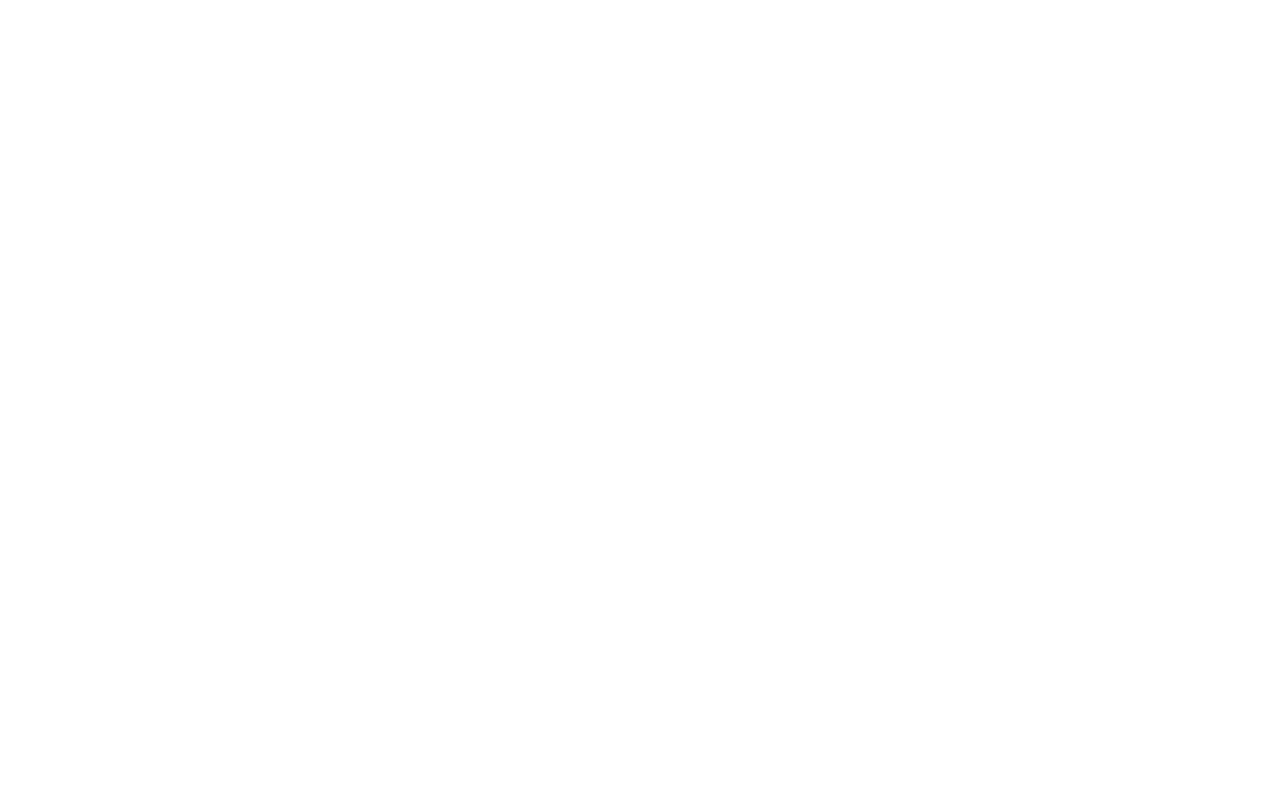
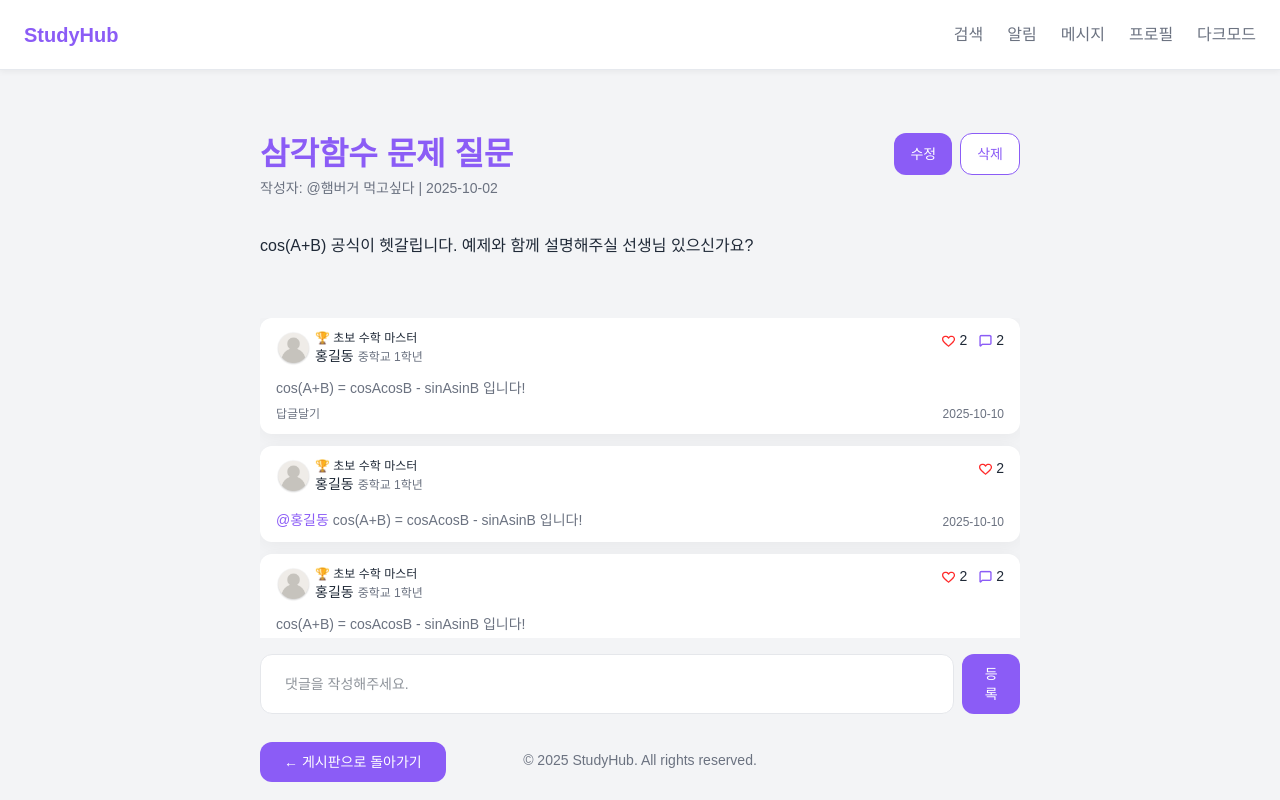
Before and after one commit to prgrms-fe-devcourse/FE7-PROJECT2-TEAM-5, a React (Vite) app: page /post/1 in a window 1280 px wide. Before the commit this address had no page. Built offline with nearby package versions, Linux system fonts and the light colour scheme.

Commit message:
💄 게시글 세부 페이지 구현

```diff
--- a/src/App.tsx
+++ b/src/App.tsx
@@ -9,6 +9,7 @@ import DmPage from "./pages/dm/DmPage";
 import ProfilePage from "./pages/profile/ProfilePage";
 import PostListPage from "./pages/post/PostListPage";
 import PostSearchPage from "./pages/post/PostSearchPage";
+import PostDetailPage from "./pages/post/PostDetailPage";
 
 export default function App() {
 	return (
@@ -20,6 +21,7 @@ export default function App() {
 					<Route path="profile/:id" element={<ProfilePage />} />
 					<Route path="msg/:id" element={<DmPage />} />
 					<Route path="search" element={<PostSearchPage />} />
+					<Route path="post/:id" element={<PostDetailPage />} />
 				</Route>
 				<Route element={<AuthLayout />}>
 					<Route index path="login" element={<LoginPage />} />
--- a/src/css/index.css
+++ b/src/css/index.css
@@ -1,6 +1,10 @@
 @import "./tailwind.css";
 
 body {
-    font-family: 'Noto Sans KR', sans-serif;
-    color: #1F2937;
+	font-family: "Noto Sans KR", sans-serif;
+	color: #1f2937;
 }
+pre {
+	font-family: "Noto Sans KR", sans-serif;
+	color: #1f2937;
+}
--- a/src/pages/post/PostDetailPage.tsx
+++ b/src/pages/post/PostDetailPage.tsx
@@ -1,8 +1,315 @@
 // 게시글 세부 페이지
 export default function PostDetailPage() {
-  return (
-    <>
-      <h1>PostDetailPage Component</h1>
-    </>
-  );
+	return (
+		<>
+			<div className="w-250 px-30 py-5">
+				<div className="flex justify-between items-center">
+					{/* 글 제목 */}
+					<h1 className="font-bold text-[32px] text-[#8B5CF6]">
+						삼각함수 문제 질문
+					</h1>
+					{/* 작성자만 보이는 수정, 삭제 버튼 */}
+					<div className="flex gap-2">
+						<button
+							type="button"
+							className="px-4 py-2.5 text-sm text-white rounded-xl bg-[#8B5CF6] cursor-pointer"
+						>
+							수정
+						</button>
+						<button
+							type="button"
+							className="px-4 py-2.5 text-sm text-[#8B5CF6] rounded-xl bg-white border-1 border-[#8B5CF6] cursor-pointer"
+						>
+							삭제
+						</button>
+					</div>
+				</div>
+				{/* 작성자, 작성일 */}
+				<p className="text-sm text-[#6B7280]">
+					작성자: @햄버거 먹고싶다 | 2025-10-02
+				</p>
+				{/* 본문 */}
+				<div className="pt-9 pb-15">
+					<pre>
+						cos(A+B) 공식이 헷갈립니다. 예제와 함께 설명해주실
+						선생님 있으신가요?
+					</pre>
+				</div>
+				{/* 댓글 영역 */}
+
+				<div className="flex flex-col gap-y-3 h-80 overflow-y-auto">
+					{/* 댓글 1 */}
+					<div className="flex flex-col gap-y-3">
+						{/* 원 댓글 1 */}
+						<div className="w-full px-4 py-3 rounded-xl bg-white shadow-[0_4px_20px_rgba(0,0,0,0.05)]">
+							{/* 글 제목과 좋아요, 댓글 수 */}
+							<div className="flex justify-between items-start mb-1">
+								<div className="flex gap-1 items-center">
+									<div className="w-[35px] h-[35px]">
+										<img
+											src="/src/assets/image.png"
+											alt="userImg"
+										/>
+									</div>
+									<div>
+										<p className="text-xs font-medium">
+											🏆 초보 수학 마스터
+										</p>
+										<p className="text-sm">
+											홍길동
+											<span className="text-xs text-[#6B7280] ml-1">
+												중학교 1학년
+											</span>
+										</p>
+									</div>
+								</div>
+
+								{/* 좋아요, 댓글 수 */}
+								<div className="flex gap-3">
+									{/* 좋아요 개수 표시*/}
+									<div className="flex gap-1 items-center">
+										<img
+											className="object-none"
+											src="/src/assets/Heart.png"
+											alt="Heart"
+										/>
+										<p className="text-[14px]">2</p>
+									</div>
+									{/* 댓글 개수 표시 */}
+									<div className="flex gap-1 items-center">
+										<img
+											className="object-none"
+											src="/src/assets/SpeechBubble.png"
+											alt="SpeechBubble"
+										/>
+										<p className="text-[14px]">2</p>
+									</div>
+								</div>
+							</div>
+							{/* 댓글 내용 */}
+							<p className="mt-3 mb-2 text-sm font-Regular text-[#6B7280]">
+								cos(A+B) = cosAcosB - sinAsinB 입니다!
+							</p>
+							{/* 답글 버튼, 작성일 */}
+							<div className="flex justify-between">
+								<button
+									type="button"
+									className="text-xs text-[#6B7280] cursor-pointer"
+								>
+									답글달기
+								</button>
+								<p className="text-xs text-[#6B7280]">
+									2025-10-10
+								</p>
+							</div>
+						</div>
+						{/* 대댓글은 아래로 추가 */}
+						<div className="w-full px-4 py-3 rounded-xl bg-white shadow-[0_4px_20px_rgba(0,0,0,0.05)]">
+							{/* 글 제목과 좋아요, 댓글 수 */}
+							<div className="flex justify-between items-start mb-1">
+								<div className="flex gap-1 items-center">
+									<div className="w-[35px] h-[35px]">
+										<img
+											src="/src/assets/image.png"
+											alt="userImg"
+										/>
+									</div>
+									<div>
+										<p className="text-xs font-medium">
+											🏆 초보 수학 마스터
+										</p>
+										<p className="text-sm">
+											홍길동
+											<span className="text-xs text-[#6B7280] ml-1">
+												중학교 1학년
+											</span>
+										</p>
+									</div>
+								</div>
+
+								{/* 좋아요, 댓글 수 */}
+								<div className="flex gap-3">
+									{/* 좋아요 개수 표시*/}
+									<div className="flex gap-1 items-center">
+										<img
+											className="object-none"
+											src="/src/assets/Heart.png"
+											alt="Heart"
+										/>
+										<p className="text-[14px]">2</p>
+									</div>
+									{/* 대댓글이므로 댓글 개수 표시 X
+									<div className="flex gap-1 items-center">
+										<img
+											className="object-none"
+											src="/src/assets/SpeechBubble.png"
+											alt="SpeechBubble"
+										/>
+										<p className="text-[14px]">2</p>
+									</div> */}
+								</div>
+							</div>
+							{/* 댓글 내용, 작성일 */}
+							<div className="flex justify-between items-end">
+								<p className="mt-3 text-sm font-Regular text-[#6B7280]">
+									<span className="mr-1 text-[#8B5CF6] ">
+										@홍길동
+									</span>
+									cos(A+B) = cosAcosB - sinAsinB 입니다!
+								</p>
+								<p className="text-xs text-[#6B7280]">
+									2025-10-10
+								</p>
+							</div>
+						</div>
+					</div>
+					{/* 댓글 1 */}
+					<div className="flex flex-col gap-y-3">
+						{/* 원 댓글 1 */}
+						<div className="w-full px-4 py-3 rounded-xl bg-white shadow-[0_4px_20px_rgba(0,0,0,0.05)]">
+							{/* 글 제목과 좋아요, 댓글 수 */}
+							<div className="flex justify-between items-start mb-1">
+								<div className="flex gap-1 items-center">
+									<div className="w-[35px] h-[35px]">
+										<img
+											src="/src/assets/image.png"
+											alt="userImg"
+										/>
+									</div>
+									<div>
+										<p className="text-xs font-medium">
+											🏆 초보 수학 마스터
+										</p>
+										<p className="text-sm">
+											홍길동
+											<span className="text-xs text-[#6B7280] ml-1">
+												중학교 1학년
+											</span>
+										</p>
+									</div>
+								</div>
+
+								{/* 좋아요, 댓글 수 */}
+								<div className="flex gap-3">
+									{/* 좋아요 개수 표시*/}
+									<div className="flex gap-1 items-center">
+										<img
+											className="object-none"
+											src="/src/assets/Heart.png"
+											alt="Heart"
+										/>
+										<p className="text-[14px]">2</p>
+									</div>
+									{/* 댓글 개수 표시 */}
+									<div className="flex gap-1 items-center">
+										<img
+											className="object-none"
+											src="/src/assets/SpeechBubble.png"
+											alt="SpeechBubble"
+										/>
+										<p className="text-[14px]">2</p>
+									</div>
+								</div>
+							</div>
+							{/* 댓글 내용 */}
+							<p className="mt-3 mb-2 text-sm font-Regular text-[#6B7280]">
+								cos(A+B) = cosAcosB - sinAsinB 입니다!
+							</p>
+							{/* 답글 버튼, 작성일 */}
+							<div className="flex justify-between">
+								<button
+									type="button"
+									className="text-xs text-[#6B7280] cursor-pointer"
+								>
+									답글달기
+								</button>
+								<p className="text-xs text-[#6B7280]">
+									2025-10-10
+								</p>
+							</div>
+						</div>
+						{/* 대댓글은 아래로 추가 */}
+						<div className="w-full px-4 py-3 rounded-xl bg-white shadow-[0_4px_20px_rgba(0,0,0,0.05)]">
+							{/* 글 제목과 좋아요, 댓글 수 */}
+							<div className="flex justify-between items-start mb-1">
+								<div className="flex gap-1 items-center">
+									<div className="w-[35px] h-[35px]">
+										<img
+											src="/src/assets/image.png"
+											alt="userImg"
+										/>
+									</div>
+									<div>
+										<p className="text-xs font-medium">
+											🏆 초보 수학 마스터
+										</p>
+										<p className="text-sm">
+											홍길동
+											<span className="text-xs text-[#6B7280] ml-1">
+												중학교 1학년
+											</span>
+										</p>
+									</div>
+								</div>
+
+								{/* 좋아요, 댓글 수 */}
+								<div className="flex gap-3">
+									{/* 좋아요 개수 표시*/}
+									<div className="flex gap-1 items-center">
+										<img
+											className="object-none"
+											src="/src/assets/Heart.png"
+											alt="Heart"
+										/>
+										<p className="text-[14px]">2</p>
+									</div>
+									{/* 대댓글이므로 댓글 개수 표시 X
+									<div className="flex gap-1 items-center">
+										<img
+											className="object-none"
+											src="/src/assets/SpeechBubble.png"
+											alt="SpeechBubble"
+										/>
+										<p className="text-[14px]">2</p>
+									</div> */}
+								</div>
+							</div>
+							{/* 댓글 내용, 작성일 */}
+							<div className="flex justify-between items-center">
+								<p className="mt-3 text-sm font-Regular text-[#6B7280]">
+									<span className="mr-1 text-[#8B5CF6] ">
+										@홍길동
+									</span>
+									cos(A+B) = cosAcosB - sinAsinB 입니다!
+								</p>
+								<p className="text-xs text-[#6B7280]">
+									2025-10-10
+								</p>
+							</div>
+						</div>
+					</div>
+				</div>
+
+				<form className="flex gap-2 mt-4 w-full ">
+					<input
+						type="textarea"
+						placeholder="댓글을 작성해주세요."
+						className="w-[696px] text-sm px-6 py-3 border-1 border-[#E5E7EB] rounded-xl focus:outline-none bg-white"
+					/>
+					<button
+						type="button"
+						className="px-4 py-2.5 text-sm text-white rounded-xl bg-[#8B5CF6] cursor-pointer"
+					>
+						등록
+					</button>
+				</form>
+				<button
+					type="button"
+					className="mt-7 px-6 py-2.5 text-sm text-white rounded-xl bg-[#8B5CF6] cursor-pointer"
+				>
+					← 게시판으로 돌아가기
+				</button>
+			</div>
+		</>
+	);
 }
```
